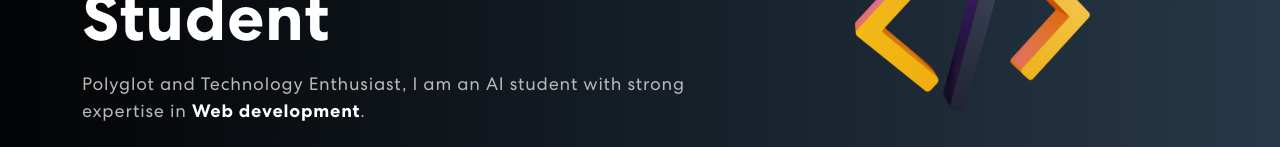
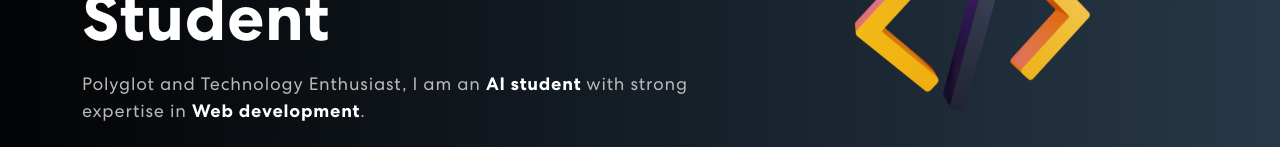
Before and after one commit to Hakim520/Portfolio, a React (Create React App) app: page / in a window 1280 px wide. Shown: the part 294-441 px from the top of the page. Built offline with nearby package versions, Linux system fonts and the light colour scheme.

Commit message:
updating about me

```diff
--- a/src/Components/Banner.js
+++ b/src/Components/Banner.js
@@ -65,7 +65,7 @@ export const Banner = () =>
                      <div className={isVisible ? "animate__animated animate__bounce" : ""}>
                             <span className="tagline">Welcome to my Portfolio</span>
                             <h1>{"Hi, I'm Hakim"} <span className="wrap">{text}</span></h1>
-                            <p>Polyglot and Technology Enthusiast, I am an AI student with strong expertise in <span className="description"> Web development</span>.</p>
+                            <p>Polyglot and Technology Enthusiast, I am an <span className="description"> AI student </span> with strong expertise in <span className="description"> Web development</span>.</p>
                             <span className="navbar-text">
                                 <div className="social-icon">
                                     <a href="https://linkedin.com/in/hakim-kadem-b42109241" target="_blank"><img src={navIcon1} alt="image" /></a>
```
